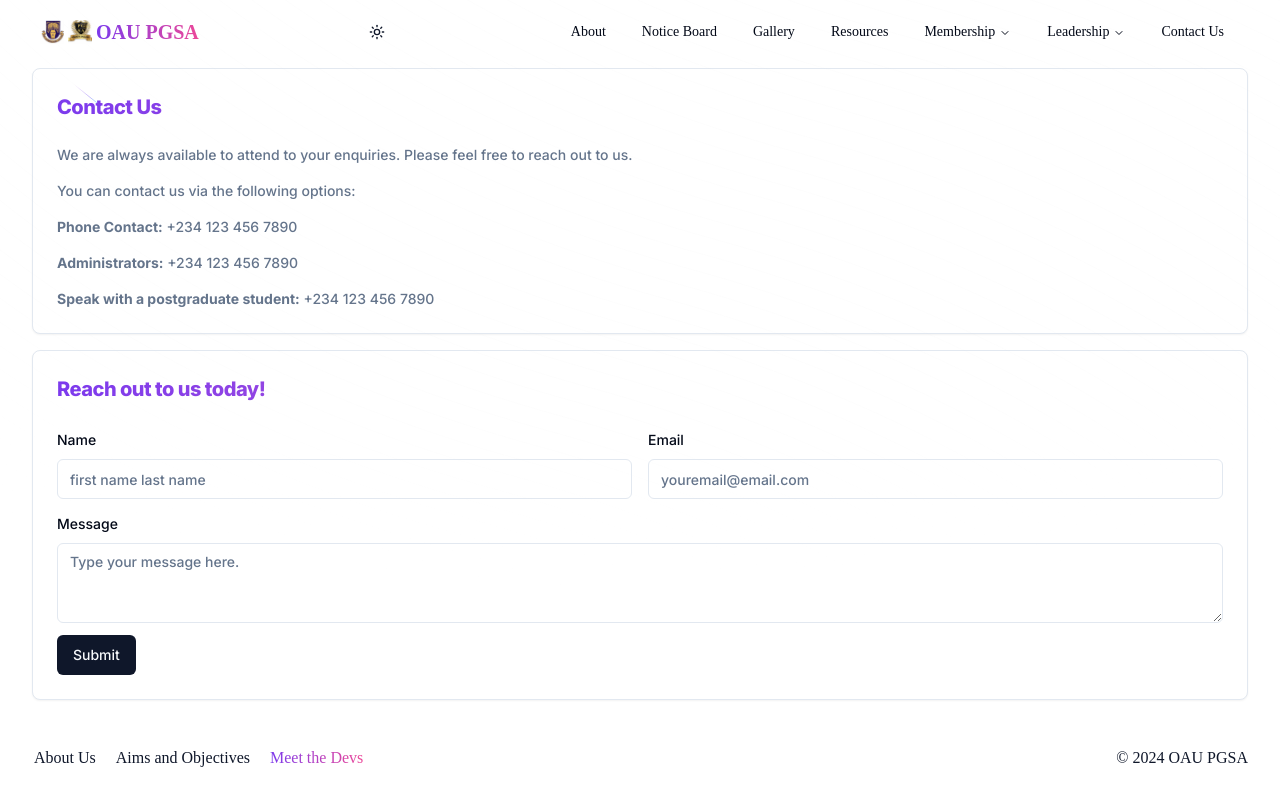
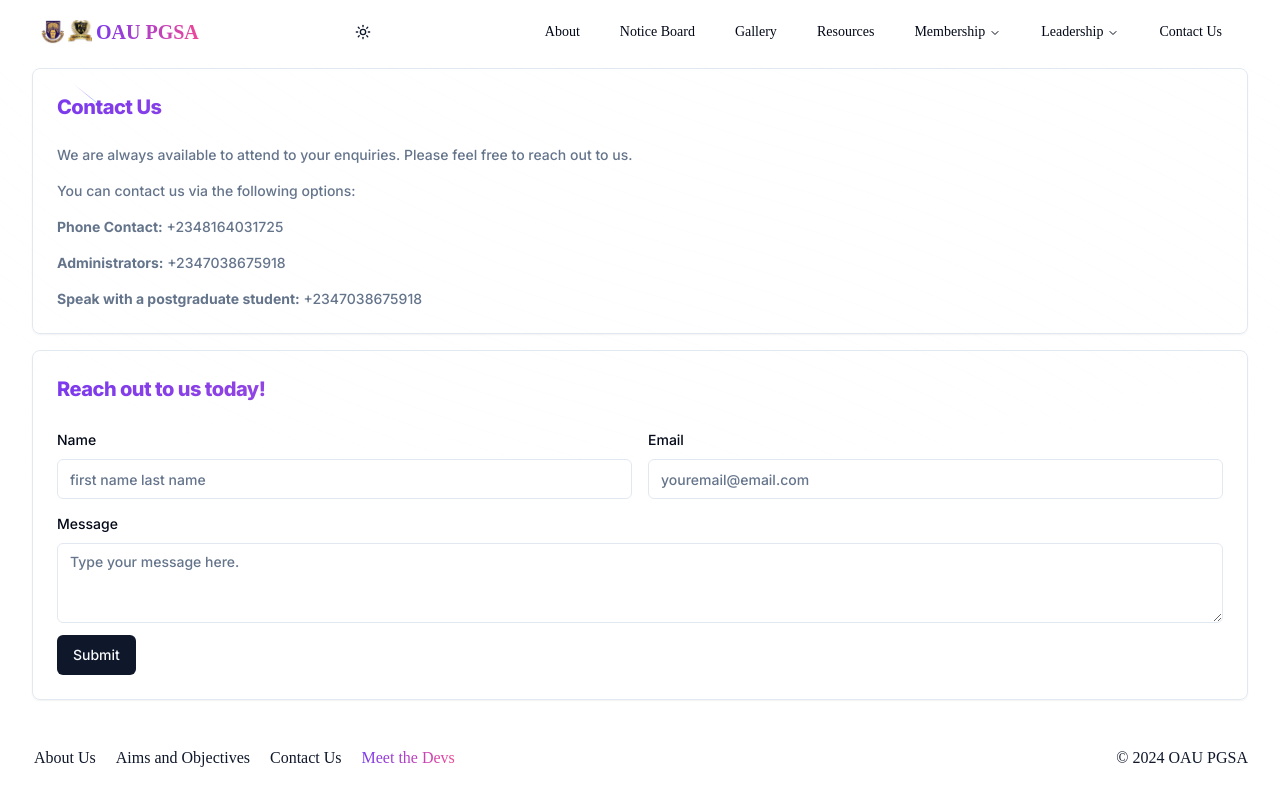
Before and after one commit to pgsa-oau/pgsa-web, a Next.js app: page /contact_us in a window 1280 px wide. Shown: the top 806 px of the page. Built offline with nearby package versions, Linux system fonts and the light colour scheme.

Commit message:
Update package.json, Carousel.tsx, ContactUs.tsx, yarn.lock, and Footer.tsx

```diff
--- a/app/contact_us/page.tsx
+++ b/app/contact_us/page.tsx
@@ -12,8 +12,8 @@ import {
 
 const Contact = () => {
     return (
-        <section className="font-medium space-y-4">
-            <Card>
+        <section className="font-medium space-y-4 relative z-50">
+            <Card className="bg-transparent">
                 <CardHeader>
                     <CardTitle className="font-extrabold text-transparent text-xl bg-clip-text bg-gradient-to-r from-violet-600 to-pink-400">
                         Contact Us
@@ -30,14 +30,16 @@ const Contact = () => {
                     <CardDescription>
                         <ul className="space-y-4">
                             <li>
-                                <strong>Phone Contact:</strong> +234 123 456 7890
+                                <strong>Phone Contact:</strong> +2348164031725
                             </li>
                             <li>
-                                <strong>Administrators:</strong> +234 123 456 7890
+                                <strong>Administrators:</strong> +2347038675918
                             </li>
                             <li>
-                                <strong>Speak with a postgraduate student:</strong>{" "}
-                                +234 123 456 7890
+                                <strong>
+                                    Speak with a postgraduate student:
+                                </strong>{" "}
+                                +2347038675918
                             </li>
                         </ul>
                     </CardDescription>
--- a/components/Carousel.tsx
+++ b/components/Carousel.tsx
@@ -14,7 +14,7 @@ const CarouselSection = () => {
     ];
 
     return (
-        <ImagesSlider className="h-[40rem]" images={images}>
+        <ImagesSlider className="md:h-[40rem] h-[20rem]" images={images}>
             <motion.div
                 initial={{
                     opacity: 0,
--- a/components/ContactUs.tsx
+++ b/components/ContactUs.tsx
@@ -62,7 +62,7 @@ const ContactUs = () => {
     }
 
     return (
-        <Card>
+        <Card className="bg-transparent">
             <CardHeader>
                 <CardTitle className="font-extrabold text-transparent text-xl bg-clip-text bg-gradient-to-r from-violet-600 to-pink-400">
                     Reach out to us today!
--- a/components/Footer.tsx
+++ b/components/Footer.tsx
@@ -8,8 +8,8 @@ const Footer = () => {
     const year = new Date().getFullYear();
 
     return (
-        <Card className="md:container flex items-center justify-between py-10 text-primary z-10 border-0 shadow-none bg-transparent bg-none">
-            <div className="flex justify-between space-x-4">
+        <Card className="md:container flex flex-col gap-4 md:flex-row items-center align-middle justify-between py-10 text-primary z-10 border-0 shadow-none bg-transparent bg-none">
+            <div className="flex flex-col md:flex-row justify-between items-center align-middle gap-4">
                 <NavigationMenu className="neon-border">
                     <Link href="/#aboutUs" passHref>
                         About Us
@@ -18,6 +18,11 @@ const Footer = () => {
                 <NavigationMenu className="neon-border">
                     <Link href="/#aimsAndObjectives" passHref>
                         Aims and Objectives
+                    </Link>
+                </NavigationMenu>
+                <NavigationMenu className="neon-border">
+                    <Link href="/contact_us" passHref>
+                        Contact Us
                     </Link>
                 </NavigationMenu>
                 <NavigationMenu className="neon-border">
--- a/components/Header.tsx
+++ b/components/Header.tsx
@@ -18,6 +18,7 @@ import {
     AccordionTrigger,
 } from "@/components/ui/accordion";
 import { ModeToggle } from "./ui/toggle-theme";
+import { LuMenu } from "react-icons/lu";
 
 const navigationItems = [
     {
@@ -87,7 +88,7 @@ const Header = () => {
     };
 
     return (
-        <nav className="bg-background p-2 md:py-3 font-sans">
+        <nav className="bg-background p-2 md:py-3 font-san sticky top-0 z-50">
             <div className="md:container flex items-center justify-between">
                 <NavigationMenu>
                     <Link href="/" passHref>
@@ -122,7 +123,7 @@ const Header = () => {
                                 <NavigationMenuItem key={item.title}>
                                     {item.links ? (
                                         <>
-                                            <NavigationMenuTrigger className="bg-transparent hover:bg-violet-300">
+                                            <NavigationMenuTrigger className="bg-transparent neon-border">
                                                 {item.title}
                                             </NavigationMenuTrigger>
                                             <NavigationMenuContent className="flex flex-col w-[400px] gap-3 p-4 md:w-[500px] lg:w-[600px]">
@@ -138,7 +139,7 @@ const Header = () => {
                                                         }
                                                     >
                                                         <NavigationMenuLink
-                                                            className={`${navigationMenuTriggerStyle()} bg-transparent hover:bg-violet-300 active:bg-violet-300 text-wrap`}
+                                                            className={`${navigationMenuTriggerStyle()} bg-transparent neon-border text-wrap`}
                                                         >
                                                             {link.text}
                                                         </NavigationMenuLink>
@@ -153,7 +154,7 @@ const Header = () => {
                                             passHref
                                         >
                                             <NavigationMenuLink
-                                                className={`${navigationMenuTriggerStyle()} bg-transparent hover:bg-violet-300 active:bg-violet-300 text-wrap`}
+                                                className={`${navigationMenuTriggerStyle()} bg-transparent neon-border text-wrap`}
                                             >
                                                 {item.title}
                                             </NavigationMenuLink>
@@ -165,8 +166,8 @@ const Header = () => {
                     </NavigationMenu>
                 </div>
 
-                <div className="lg:hidden h-6 w-6">
-                    <img src="/hamburger.png" onClick={toggleMenu} />
+                <div className="lg:hidden" onClick={toggleMenu}>
+                    <LuMenu className="h-6 w-6" />
                 </div>
             </div>
 
--- a/package.json
+++ b/package.json
@@ -31,6 +31,7 @@
     "react": "^18",
     "react-dom": "^18",
     "react-hook-form": "^7.51.2",
+    "react-icons": "^5.0.1",
     "tailwind-merge": "^2.2.2",
     "tailwindcss-animate": "^1.0.7",
     "zod": "^3.22.4"
```
Also changed, not shown: 1 other file (tests, documents, lock files or other folders).
